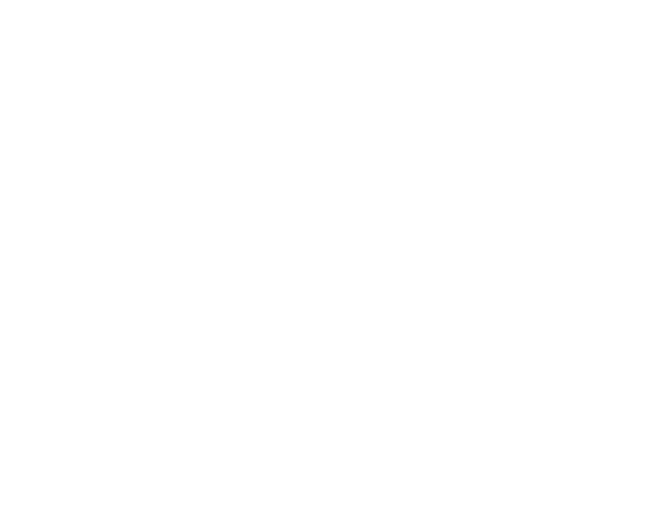
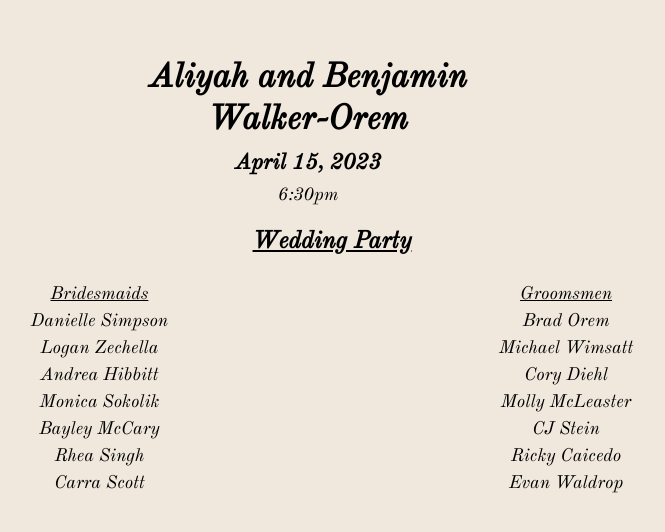
Before and after one commit to LoganZechella/aliyahandben, a plain HTML site: page index.html in a window 1280 px wide. Shown: the whole page, without its empty margins (308-973 px from the left). Drawn offline with nearby package versions, Linux system fonts and the light colour scheme.

Commit message:
Structure established. WORK IN PROGRESS

```diff
--- a/css/index.css
+++ b/css/index.css
@@ -0,0 +1,83 @@
+:root {
+    font-family: 'Old Standard TT', serif;
+}
+
+html {
+    background-color: #f0e8dd;
+}
+
+h1, h2, h3, h4, h5, h6, p {
+    margin: 0 0 0 0;
+}
+
+body {
+    display: flex;
+}
+
+main {
+    width: 100vw;
+    min-height: 90vh;
+    overflow-x: auto;
+    overflow-y: scroll;
+}
+
+#top-section {
+    display: flex;
+    width: 95vw;
+    flex-direction: column;
+    align-items: center;
+    justify-content: center;
+    margin: 2em 0 0 0;
+}
+
+#title-text {
+    margin: 0.5em 0 0.5em 0;
+    font-size: 34px;
+    display: flex;
+    align-items: center;
+    justify-content: center;
+    text-align: center;
+}
+
+#date {
+    margin: 0 0 0 0;
+    font-size: 22px;
+    font-weight: bold;
+    line-height: 0.5;
+}
+
+#time {
+    line-height: 0.75;
+    font-size: 18px;
+}
+
+#party-title {
+    display: flex;
+    justify-content: center;
+    margin: 1.5em 0 0 0;
+    text-decoration: underline;
+}
+
+#column-section {
+    display: flex;
+    flex-direction: row;
+    align-items: center;
+    justify-content: space-evenly;
+    margin: 0.5em 0 0.5em 0;
+    overflow-x: hidden;
+}
+
+#bridesmaid-title, #groomsmen-title {
+    text-decoration: underline;
+}
+
+#left-list>li, #right-list>li {
+    font-size: 18px;
+    list-style-type: none;
+}
+
+#left-list, #right-list {
+    text-align: center;
+    padding: 0 0 0 0;
+    line-height: 1.5;
+}
--- a/index.html
+++ b/index.html
@@ -6,6 +6,9 @@
     <meta name="viewport" content="width=device-width, initial-scale=1.0">
     <title>Aliyah and Ben</title>
     <link rel="stylesheet" href="./css/index.css">
+    <link rel="preconnect" href="https://fonts.googleapis.com">
+    <link rel="preconnect" href="https://fonts.gstatic.com" crossorigin>
+    <link href="https://fonts.googleapis.com/css2?family=Old+Standard+TT:ital@1&display=swap" rel="stylesheet">
 </head>
 <body>
     <header id="header" class="header">
@@ -13,7 +16,45 @@
     </header>
 
     <main id="main" class="main">
-        <div></div>
+        <div id="top-section">
+            <h2 id="title-text">Aliyah and Benjamin <br/>Walker-Orem</h2>
+            <p id="date">April 15, 2023</p><br/>
+            <p id="time">6:30pm</p>
+        </div>
+        <div id="party-title">
+            <h2 id="part-title-text">Wedding Party</h2>
+        </div>
+        <div id="column-section">
+            <div id="party-left">
+                <ul id="left-list">
+                    <li id="bridesmaid-title">Bridesmaids</li>
+                    <li id="bridesmaid1">Danielle Simpson</li>
+                    <li id="bridesmaid2">Logan Zechella</li>
+                    <li id="bridesmaid3">Andrea Hibbitt</li>
+                    <li id="bridesmaid4">Monica Sokolik</li>
+                    <li id="bridesmaid5">Bayley McCary</li>
+                    <li id="bridesmaid6">Rhea Singh</li>
+                    <li id="bridesmaid7">Carra Scott</li>
+                </ul>
+            </div>
+
+            <div id="party-right">
+                <ul id="right-list">
+                    <li id="groomsmen-title">Groomsmen</li>
+                    <li id="groomsman1">Brad Orem</li>
+                    <li id="groomsman2">Michael Wimsatt</li>
+                    <li id="groomsman3">Cory Diehl</li>
+                    <li id="groomsman4">Molly McLeaster</li>
+                    <li id="groomsman5">CJ Stein</li>
+                    <li id="groomsman6">Ricky Caicedo</li>
+                    <li id="groomsman7">Evan Waldrop</li>
+                </ul>
+            </div>
+        </div>
+
+        <div id="bottom-section">
+
+        </div>
     </main>
 
 
```
